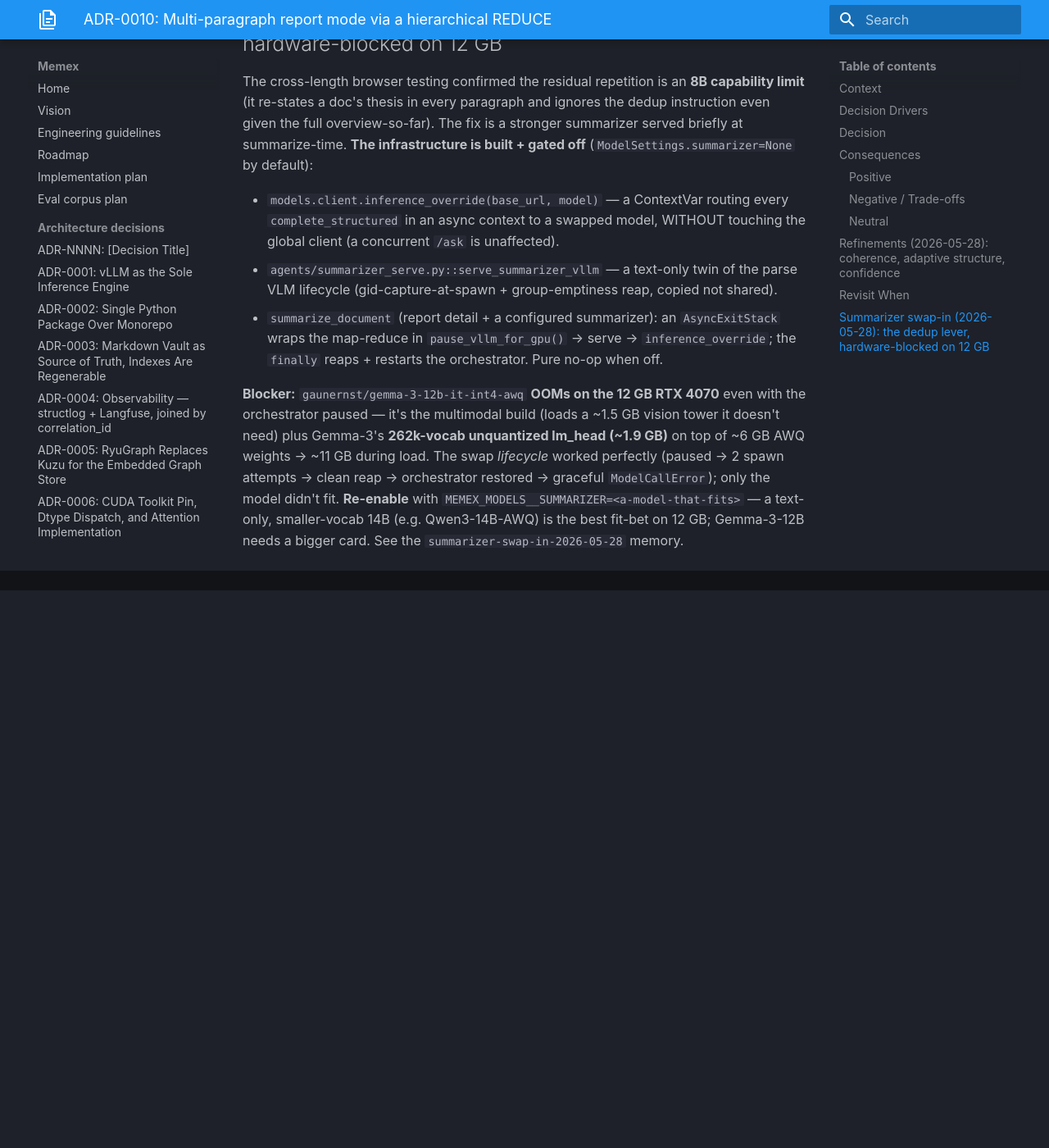
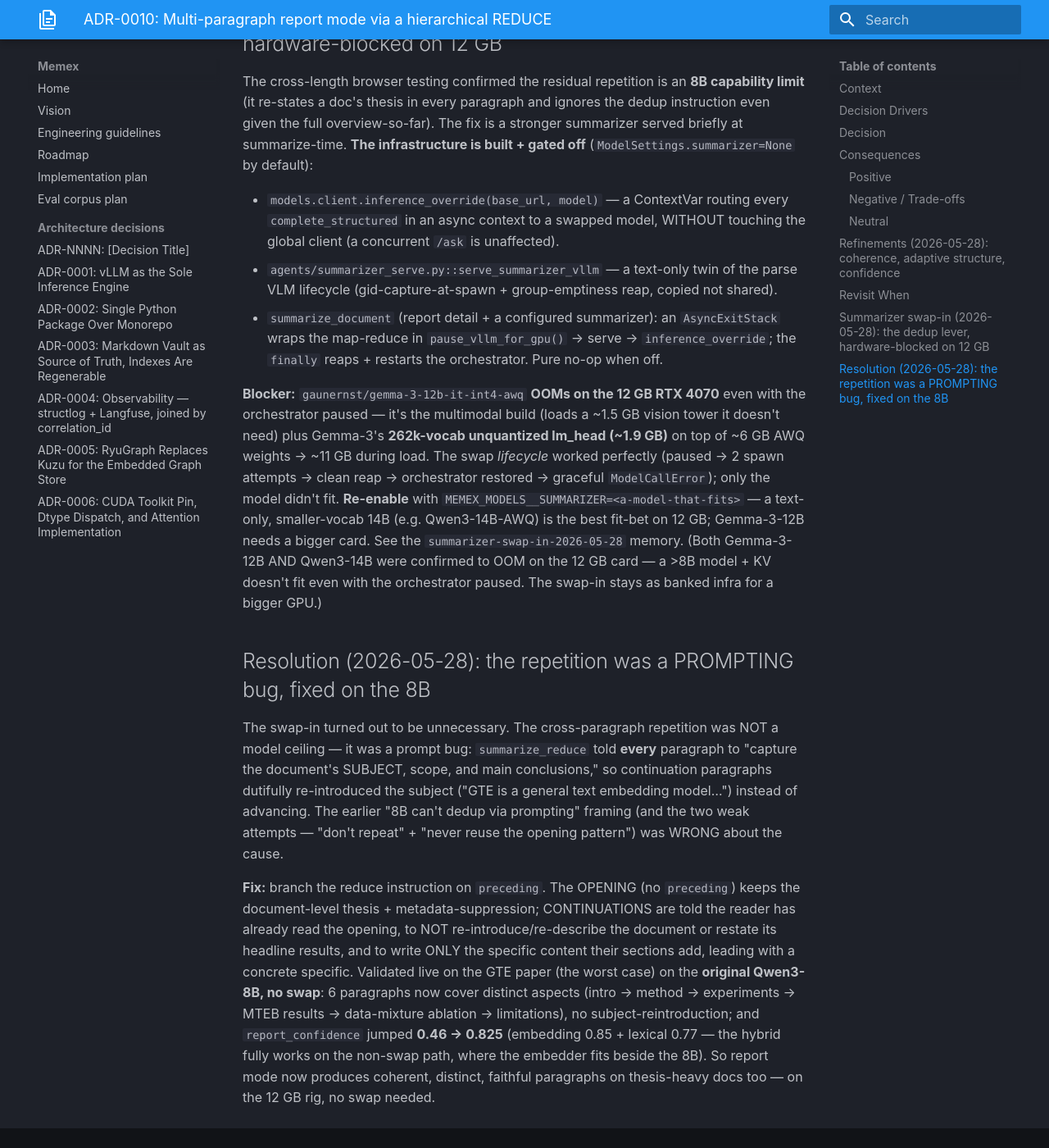
Before and after one commit to Zenetusken/memex, an MkDocs documentation site: the page built from docs/adr/0010-batched-reduce-report-mode.md, in a window 1280 px wide and 1400 px high, scrolled down 4556 px. Shown: the whole window at 82% size. Built offline with MkDocs 1.6.1 and Material for MkDocs 9.7.7, drawn with Linux system fonts in a browser that asks for light colours; before the commit the page ends 5276 px from its top, so only the background shows below that.

Commit message:
summarizer: fix report cross-paragraph repetition via a branched reduce prompt (ADR-0010)
The repetition on thesis-heavy docs was a PROMPTING bug, not a model ceiling — the swap-in
turned out unnecessary. `summarize_reduce` told EVERY paragraph to "capture the document's
SUBJECT, scope, and main conclusions," so continuation paragraphs re-introduced the subject
("GTE is a general text embedding model...") instead of advancing.

Fix: branch the reduce instruction on `preceding`. The OPENING (no preceding) keeps the
document-level thesis + metadata-suppression; CONTINUATIONS are told the reader already read
the opening, to NOT re-introduce/re-describe the document or restate its headline results,
and to write ONLY their sections' specific content, leading with a concrete specific.

Validated live on the ORIGINAL Qwen3-8B (no swap): GTE's 6 paragraphs now cover DISTINCT
aspects (intro -> method -> experiments -> MTEB results -> data-mixture ablation ->
limitations), with no subject-reintroduction. report_confidence jumped 0.46 -> 0.825 (GTE)
and 0.41 -> 0.919 (NIST) -- the hybrid embedding+lexical fully works on the non-swap path
(the embedder fits beside the 8B). Eval HARD gate: 6/6 correct, 0 hallucinations,
mention_recall 1.0, zero must_not_assert violations. 18 summarizer tests pass (the prompt
markers the tests assert are preserved).

ADR-0010 gains a Resolution section: the repetition was promptable on the 8B after all; the
earlier "8B can't dedup via prompting" framing was wrong about the cause. The swap-in infra
stays banked for a future bigger-context need, not for dedup.

Co-Authored-By: Claude Opus 4.7 (1M context) <noreply@anthropic.com>

```diff
--- a/docs/adr/0010-batched-reduce-report-mode.md
+++ b/docs/adr/0010-batched-reduce-report-mode.md
@@ -181,4 +181,26 @@ AWQ weights → ~11 GB during load. The swap *lifecycle* worked perfectly (pause
 attempts → clean reap → orchestrator restored → graceful `ModelCallError`); only the model
 didn't fit. **Re-enable** with `MEMEX_MODELS__SUMMARIZER=<a-model-that-fits>` — a text-only,
 smaller-vocab 14B (e.g. Qwen3-14B-AWQ) is the best fit-bet on 12 GB; Gemma-3-12B needs a
-bigger card. See the `summarizer-swap-in-2026-05-28` memory.
+bigger card. See the `summarizer-swap-in-2026-05-28` memory. (Both Gemma-3-12B AND
+Qwen3-14B were confirmed to OOM on the 12 GB card — a >8B model + KV doesn't fit even with
+the orchestrator paused. The swap-in stays as banked infra for a bigger GPU.)
+
+## Resolution (2026-05-28): the repetition was a PROMPTING bug, fixed on the 8B
+
+The swap-in turned out to be unnecessary. The cross-paragraph repetition was NOT a model
+ceiling — it was a prompt bug: `summarize_reduce` told **every** paragraph to "capture the
+document's SUBJECT, scope, and main conclusions," so continuation paragraphs dutifully
+re-introduced the subject ("GTE is a general text embedding model…") instead of advancing.
+The earlier "8B can't dedup via prompting" framing (and the two weak attempts —
+"don't repeat" + "never reuse the opening pattern") was WRONG about the cause.
+
+**Fix:** branch the reduce instruction on `preceding`. The OPENING (no `preceding`) keeps the
+document-level thesis + metadata-suppression; CONTINUATIONS are told the reader has already
+read the opening, to NOT re-introduce/re-describe the document or restate its headline
+results, and to write ONLY the specific content their sections add, leading with a concrete
+specific. Validated live on the GTE paper (the worst case) on the **original Qwen3-8B, no
+swap**: 6 paragraphs now cover distinct aspects (intro → method → experiments → MTEB results
+→ data-mixture ablation → limitations), no subject-reintroduction; and `report_confidence`
+jumped **0.46 → 0.825** (embedding 0.85 + lexical 0.77 — the hybrid fully works on the
+non-swap path, where the embedder fits beside the 8B). So report mode now produces coherent,
+distinct, faithful paragraphs on thesis-heavy docs too — on the 12 GB rig, no swap needed.
```
Also changed, not shown: src/memex/prompts/summarize_reduce/v2.md (+15 -11 lines).
